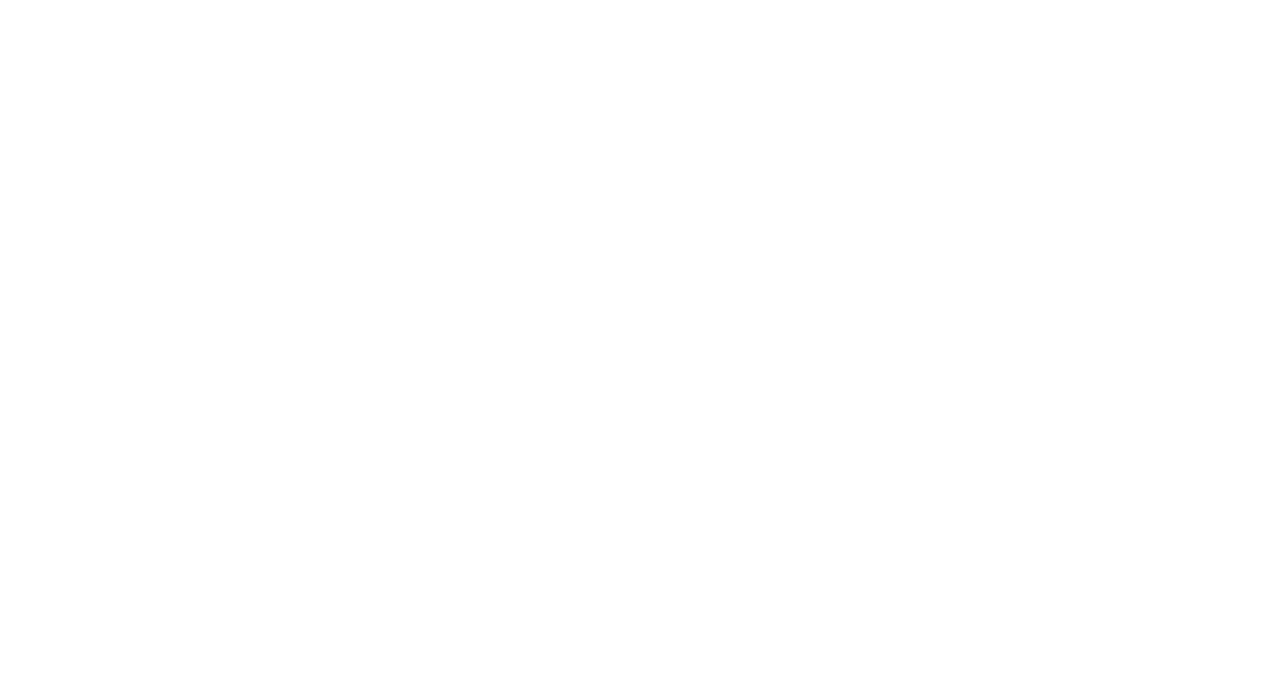
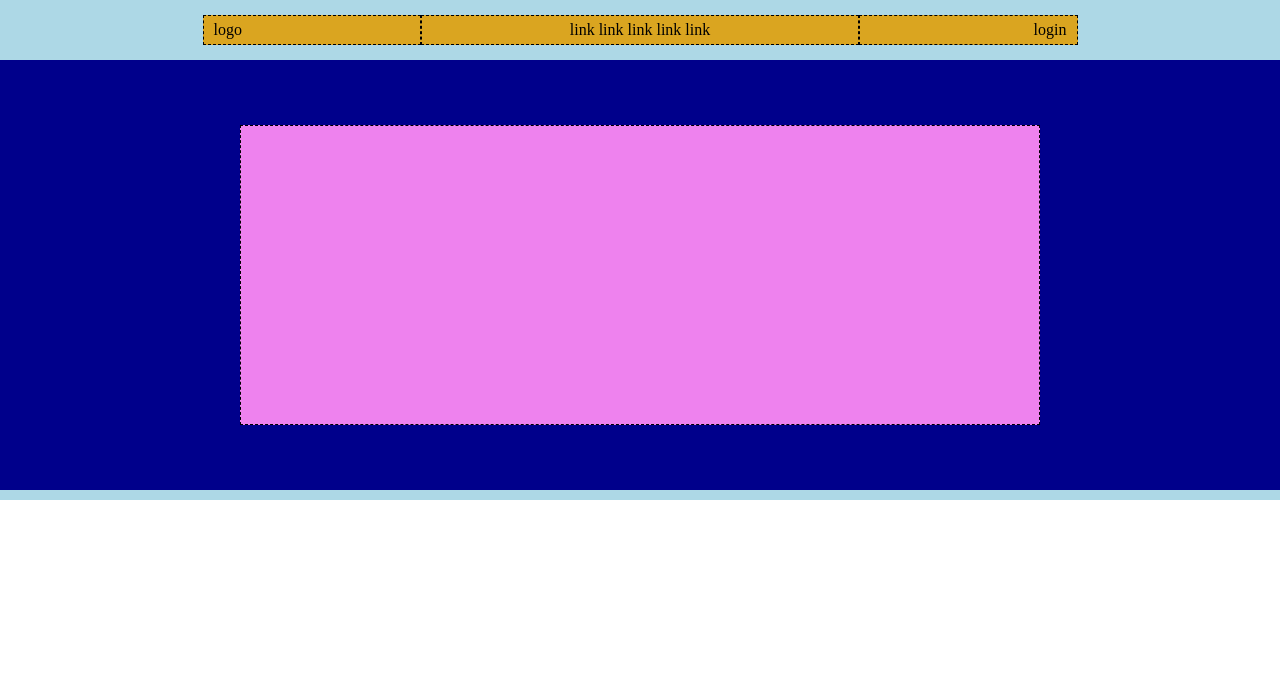
Before and after one commit to emanuelastetsko/htmlcss-struttura-discord, a plain HTML site: page index.html in a window 1280 px wide. Drawn offline with Linux system fonts and the light colour scheme.

Commit message:
Realizzazione header

```diff
--- a/css/style.css
+++ b/css/style.css
@@ -4,3 +4,111 @@
     padding: 0;
     box-sizing: border-box;
 }
+
+/* PALETTE
+
+azzurro header: #add8e6;
+giallo barra menu: #daa520;
+blu sfondo jumbotron: #00008b;
+contenitore jumbotron: #ee82ee;
+azzurro sezioni: #1e90ff;
+rosa sezioni: #ffc0cb;
+grigio sfondo sezioni: #ffc0cb;
+verde sezione: #228b22;
+nero sfondo footer: #228b22;
+rosa colonna grande footer: #228b22;
+verdeacqua colonna footer: #20b2aa;
+azzurro container footer: #20b2aa;
+rosa bottoni footer: #ffb6c1;
+
+*/
+
+
+/* HEADER */
+
+.container{
+    margin: 0 auto;
+    padding: 15px;
+}
+
+.menu{
+    max-width: 70%;
+    margin: 0 auto;
+    display: flex;
+}
+
+.small-column, .big-column{
+    padding: 5px 10px;
+}
+
+.small-column{
+    width: 25%;
+}
+
+.big-column{
+    width: 50%;
+    text-align: center;
+}
+
+li{
+    list-style: none;
+    display: inline;
+}
+
+a{
+    text-decoration: none;
+    color: black;
+}
+
+.small-column:last-child{
+    text-align: right;
+}
+
+.header-bottom > .container{
+    display: flex;
+    justify-content: center;
+    align-items: center;
+}
+
+.jumbotron {
+    max-width: 60%;
+}
+
+
+/* MAIN */
+
+
+/* FOOTER */
+
+
+
+
+
+
+
+/* DEBUG */
+
+.debug header{
+    background-color: #add8e6;
+    min-height: 500px;
+}
+
+.debug .menu{
+    background-color: #daa520;
+}
+
+.debug .small-column, .debug .big-column{
+    border: 1px dashed black;
+}
+
+.debug .header-bottom > .container {
+    background-color: #00008b;
+    min-height: 430px;
+}
+
+.debug .jumbotron{
+    background-color: #ee82ee;
+    min-height: 300px;
+    min-width: 800px;
+    border: 1px dashed black;
+}
--- a/index.html
+++ b/index.html
@@ -7,16 +7,44 @@
         <link rel="stylesheet" href="css/style.css">
         <title>Struttura Discord</title>
     </head>
-    <body>
+
+    <body class="debug">
 
         <!-- Inizio header -->
         <header>
+            <section class="header-top">
+                <div class="container">
+                    <div class="menu">
+                        <div class="small-column">logo</div>
+                        <div class="big-column">
+                            <ul>
+                                <li>
+                                    <a href="#">link</a>
+                                </li>
+                                <li>
+                                    <a href="#">link</a>
+                                </li>
+                                <li>
+                                    <a href="#">link</a>
+                                </li>
+                                <li>
+                                    <a href="#">link</a>
+                                </li>
+                                <li>
+                                    <a href="#">link</a>
+                                </li>
+                            </ul>
+                        </div>
+                        <div class="small-column">login</div>
+                    </div>
+                </div>
+            </section>
 
-            <!-- Inizio nav-->
-            <nav>
-
-            </nav>
-            <!-- Fine nav-->
+            <section class="header-bottom">
+                <div class="container">
+                    <div class="jumbotron"></div>
+                </div>
+            </section>
 
         </header>
         <!-- Fine header -->
@@ -25,30 +53,35 @@
         <!-- Inizio main -->
         <main>
 
-            <!-- Jumbotron -->
-            <section>
-
-            </section>
 
             <!-- Prima section divisa in 65 e 35 -->
             <section>
+                <div class="container">
 
+                </div>
             </section>
 
             <!-- Seconda section divisa in 35 e 65 -->
             <section>
+                <div class="container">
 
+                </div>
             </section>
 
             <!-- Terza section divisa in 65 e 35 -->
             <section>
+                <div class="container">
 
+                </div>
             </section>
 
             <!-- Unica grande sezione -->
             <section>
+                <div class="container">
 
+                </div>
             </section>
+
 
         </main>
         <!-- Fine main -->
@@ -60,12 +93,16 @@
 
             <!-- Sezione divisa in colonne -->
             <section>
+                <div class="container">
 
+                </div>
             </section>
 
             <!-- Logo e button -->
             <section>
+                <div class="container">
 
+                </div>
             </section>
 
 
```
